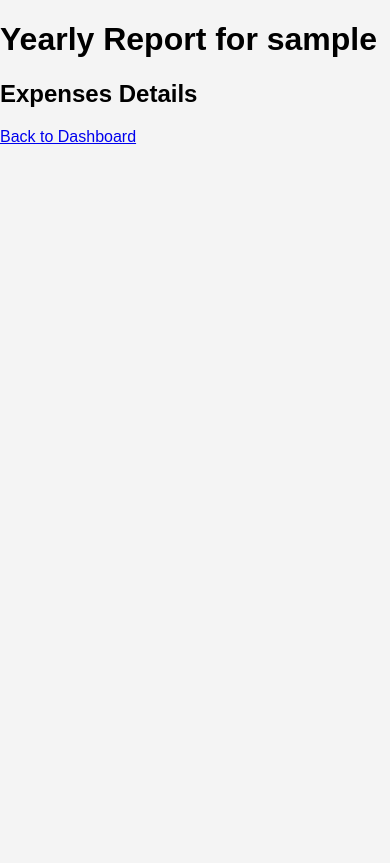
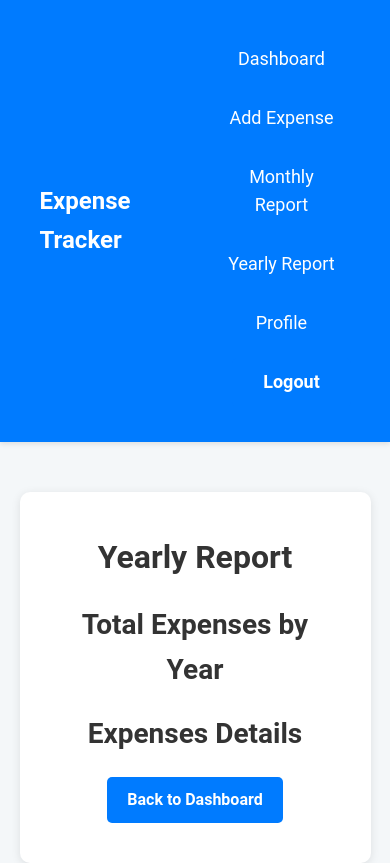
Before and after one commit to Enriquealf99/Expenses-Tracker, a Flask app: page /reports/yearly in a window 390 px wide. Before the commit the page ends 144 px from the top, so only its background shows below. Run offline with Flask 3, Linux system fonts and the light colour scheme; the visitor is signed in with stand-in values (Sample User, id 1); data that the repository does not hold is empty.

Commit message:
updated_ui

```diff
--- a/app/routes.py
+++ b/app/routes.py
@@ -7,7 +7,8 @@ from app.forms import EditExpenseForm, RegistrationForm, LoginForm, ExpenseForm
 from flask_login import login_user, current_user, logout_user, login_required
 from app.forms import MonthYearForm
 from app.forms import UpdateProfileForm
-from app.models import User, Expense
+from werkzeug.security import check_password_hash
+from werkzeug.security import generate_password_hash
 
 bp = Blueprint('main', __name__)
 
@@ -22,7 +23,8 @@ def register():
         return redirect(url_for('main.index'))
     form = RegistrationForm()
     if form.validate_on_submit():
-        user = User(username=form.username.data, email=form.email.data, password=form.password.data)
+        hashed_password = generate_password_hash(form.password.data)  # Hash the password
+        user = User(username=form.username.data, email=form.email.data, password=hashed_password)
         db.session.add(user)
         db.session.commit()
         flash('Your account has been created!', 'success')
@@ -36,12 +38,13 @@ def login():
     form = LoginForm()
     if form.validate_on_submit():
         user = User.query.filter_by(email=form.email.data).first()
-        if user and user.password == form.password.data:
+        if user and check_password_hash(user.password, form.password.data):  # Secure password check
             login_user(user, remember=True)
             return redirect(url_for('main.dashboard'))
         else:
             flash('Login Unsuccessful. Please check email and password', 'danger')
     return render_template('login.html', form=form)
+
 
 @bp.route('/logout')
 def logout():
@@ -62,10 +65,11 @@ def dashboard():
 @login_required
 def add_expense():
     form = ExpenseForm()
+
     if form.validate_on_submit():
         expense = Expense(
             amount=form.amount.data,
-            category_id=form.category.data,
+            category_id=form.category.data,  # Store the selected category ID
             date=form.date.data,
             description=form.description.data,
             user_id=current_user.id
@@ -74,7 +78,9 @@ def add_expense():
         db.session.commit()
         flash('Expense added successfully!', 'success')
         return redirect(url_for('main.dashboard'))
+
     return render_template('add_expense.html', form=form)
+
 
 @bp.route('/list_categories')
 @login_required
@@ -132,12 +138,13 @@ def monthly_report():
 @bp.route('/reports/yearly')
 @login_required
 def yearly_report():
-    expenses = Expense.query.filter_by(user_id=current_user.id).order_by(Expense.date).all()
     yearly_expenses = db.session.query(
         extract('year', Expense.date).label('year'),
         func.sum(Expense.amount).label('total')
-    ).filter_by(user_id=current_user.id).group_by('year').all()
-    return render_template('yearly_report.html', expenses=expenses, yearly_expenses=yearly_expenses)
+    ).filter(Expense.user_id == current_user.id).group_by(extract('year', Expense.date)).all()
+
+    return render_template('yearly_report.html', yearly_expenses=yearly_expenses)
+
 
 
 @bp.route('/profile', methods=['GET', 'POST'])
@@ -149,7 +156,7 @@ def profile():
         current_user.set_password(form.password.data)
         db.session.commit()
         flash('Profile updated successfully', 'success')
-        return redirect(url_for('main.profile'))
+        return redirect(url_for('main.dashboard'))  # Redirect to dashboard after profile update
     elif request.method == 'GET':
         form.email.data = current_user.email
     return render_template('profile.html', form=form)
--- a/app/static/style.css
+++ b/app/static/style.css
@@ -1,45 +1,245 @@
-body {
-    font-family: Arial, sans-serif;
+/* General Reset */
+* {
     margin: 0;
     padding: 0;
-    background-color: #f4f4f4;
+    box-sizing: border-box;
+    font-family: 'Roboto', sans-serif;
 }
 
-nav {
-    background-color: #333;
+body {
+    background-color: #f4f7f9;
+    color: #333;
+    line-height: 1.6;
+}
+
+/* Container */
+.container {
+    width: 90%;
+    max-width: 1200px;
+    margin: 0 auto;
+    padding: 20px;
+}
+
+/* Navbar styling */
+.navbar {
+    background-color: #007bff;
+    padding: 15px 0;
+    box-shadow: 0 2px 5px rgba(0, 0, 0, 0.1);
+}
+
+.navbar .container {
+    display: flex;
+    justify-content: space-between;
+    align-items: center;
+}
+
+.navbar .logo {
     color: white;
-    padding: 1rem;
+    font-size: 24px;
+    font-weight: bold;
+    text-decoration: none;
+}
+
+.navbar .nav-links {
+    display: flex;
+    gap: 20px;
+}
+
+.navbar .nav-links a {
+    color: white;
+    text-decoration: none;
+    font-size: 18px;
+    padding: 10px 15px;
+    border-radius: 5px;
+    transition: background-color 0.3s ease;
+}
+
+.navbar .nav-links a:hover {
+    background-color: rgba(255, 255, 255, 0.2);
+}
+
+/* Aligning the logout link to the far right */
+.navbar .logout-link {
+    margin-left: auto;
+}
+
+/* Ensure proper spacing for logout */
+.navbar .nav-links a:last-child {
+    margin-left: 20px;
+}
+
+/* Responsive Navigation */
+@media (max-width: 768px) {
+    .navbar .nav-links {
+        flex-direction: column;
+        gap: 10px;
+    }
+
+    .navbar .nav-links a {
+        padding: 10px;
+        text-align: center;
+    }
+}
+
+/* Buttons */
+.btn {
+    padding: 10px 20px;
+    text-decoration: none;
+    border-radius: 5px;
+    font-weight: bold;
+    color: white;
+    display: inline-block;
+}
+
+.btn-primary {
+    background-color: #28a745;
+}
+
+.btn-secondary {
+    background-color: #ffc107;
+}
+
+.btn:hover {
+    opacity: 0.9;
+}
+
+/* Content Area */
+.content {
+    margin-top: 50px;
+    padding: 20px;
+    background-color: white;
+    border-radius: 10px;
+    box-shadow: 0 2px 10px rgba(0, 0, 0, 0.1);
     text-align: center;
 }
 
-nav a {
-    color: white;
-    margin: 0 1rem;
-    text-decoration: none;
-}
-
-.container {
-    padding: 2rem;
-}
-
+/* Flash Messages */
 .flash {
-    padding: 1rem;
-    margin: 1rem 0;
+    padding: 15px;
+    margin-bottom: 20px;
+    border-radius: 5px;
+    font-weight: bold;
+    text-align: center;
 }
 
 .flash.success {
-    background-color: #4CAF50;
-    color: white;
+    background-color: #d4edda;
+    color: #155724;
 }
 
-.flash.danger {
-    background-color: #f44336;
+.flash.error {
+    background-color: #f8d7da;
+    color: #721c24;
+}
+
+.flash.info {
+    background-color: #d1ecf1;
+    color: #0c5460;
+}
+
+/* Headings */
+h1, h2 {
+    color: #333;
+    margin-bottom: 20px;
+    text-align: center;
+}
+
+h1 {
+    font-size: 32px;
+}
+
+h2 {
+    font-size: 24px;
+}
+
+/* Yearly Totals */
+.yearly-totals {
+    list-style-type: none;
+    padding: 0;
+}
+
+.yearly-totals li {
+    background-color: #f4f6f9;
+    padding: 10px;
+    margin-bottom: 10px;
+    border-radius: 5px;
+    font-size: 18px;
+}
+
+/* Expense Details */
+.expenses-list {
+    list-style-type: none;
+    padding: 0;
+    margin-top: 20px;
+}
+
+.expenses-list li {
+    background-color: #f9f9f9;
+    padding: 15px;
+    margin-bottom: 10px;
+    border-left: 4px solid #007bff;
+    border-radius: 5px;
+}
+
+.expenses-list li .expense-date {
+    font-weight: bold;
+    color: #555;
+}
+
+.expenses-list li .expense-category {
+    font-weight: bold;
+    margin-top: 5px;
+    color: #333;
+}
+
+.expenses-list li .expense-amount {
+    font-weight: bold;
+    color: #28a745;
+}
+
+.expenses-list li .expense-description {
+    margin-top: 10px;
+    font-style: italic;
+    color: #666;
+}
+
+/* Specific Button Styling */
+.btn {
+    background-color: #007bff;
     color: white;
+    border-radius: 5px;
+    padding: 10px 20px;
+    font-weight: bold;
+    text-align: center;
+    transition: background-color 0.3s ease;
+}
+
+.btn:hover {
+    background-color: #0056b3;
+}
+
+/* Dashboard styling */
+.dashboard-container {
+    width: 90%;
+    max-width: 1000px;
+    margin: 20px auto;
+    padding: 20px;
+    background-color: #fff;
+    border-radius: 10px;
+    box-shadow: 0 2px 10px rgba(0, 0, 0, 0.1);
+    text-align: center;
 }
 
 .chart-container {
     position: relative;
-    height: 40vh;
-    width: 80vw;
-    margin: auto;
+    height: 60vh;
+    width: 100%;
+    margin: 0 auto;
 }
+
+h2 {
+    color: #333;
+    margin-bottom: 20px;
+    font-size: 28px;
+    text-align: center;
+}
--- a/app/templates/base.html
+++ b/app/templates/base.html
@@ -7,21 +7,26 @@
     <link rel="stylesheet" href="{{ url_for('static', filename='style.css') }}">
 </head>
 <body>
-    <nav>
-        <a href="{{ url_for('main.index') }}">Home</a>
+    <nav class="navbar">
+        <div class="container">
+            <a href="{{ url_for('main.index') }}" class="logo">Expense Tracker</a>
+            <div class="nav-links">
                 {% if current_user.is_authenticated %}
                     <a href="{{ url_for('main.dashboard') }}">Dashboard</a>
                     <a href="{{ url_for('main.add_expense') }}">Add Expense</a>
                     <a href="{{ url_for('main.monthly_report') }}">Monthly Report</a>
                     <a href="{{ url_for('main.yearly_report') }}">Yearly Report</a>
                     <a href="{{ url_for('main.profile') }}">Profile</a>
-            <a href="{{ url_for('main.logout') }}">Logout</a>
+                    <a href="{{ url_for('main.logout') }}" class="btn btn-secondary">Logout</a>
                 {% else %}
                     <a href="{{ url_for('main.login') }}">Login</a>
-            <a href="{{ url_for('main.register') }}">Register</a>
+                    <a href="{{ url_for('main.register') }}" class="btn btn-primary">Register</a>
                 {% endif %}
+            </div>
+        </div>
     </nav>
-    <div class="container">
+
+    <div class="container content">
         {% with messages = get_flashed_messages(with_categories=true) %}
             {% if messages %}
                 {% for category, message in messages %}
--- a/app/templates/yearly_report.html
+++ b/app/templates/yearly_report.html
@@ -1,23 +1,34 @@
-<!DOCTYPE html>
-<html lang="en">
-<head>
-    <meta charset="UTF-8">
-    <title>Yearly Report</title>
-    <link rel="stylesheet" href="{{ url_for('static', filename='style.css') }}">
-</head>
-<body>
-    <h1>Yearly Report for {{ current_user.username }}</h1>
-    <ul>
+{% extends 'base.html' %}
+
+{% block title %}Yearly Report{% endblock %}
+
+{% block content %}
+    <div class="container">
+        <h1>Yearly Report</h1>
+
+        <div class="yearly-report">
+            <h2>Total Expenses by Year</h2>
+            <ul class="yearly-totals">
                 {% for year, total in yearly_expenses %}
-            <li>Year: {{ year }} - Total: ${{ total }}</li>
+                    <li><strong>Year:</strong> {{ year }} - <strong>Total:</strong> ${{ total }}</li>
                 {% endfor %}
             </ul>
+        </div>
+
+        <div class="expense-details">
             <h2>Expenses Details</h2>
-    <ul>
+            <ul class="expenses-list">
                 {% for expense in expenses %}
-            <li>{{ expense.date }}: {{ expense.category.name }} - ${{ expense.amount }} <br> Description: {{ expense.description }}</li>
+                    <li>
+                        <div class="expense-date">{{ expense.date }}</div>
+                        <div class="expense-category">{{ expense.category.name }}</div>
+                        <div class="expense-amount">$ {{ expense.amount }}</div>
+                        <div class="expense-description">{{ expense.description }}</div>
+                    </li>
                 {% endfor %}
             </ul>
-    <a href="{{ url_for('main.dashboard') }}">Back to Dashboard</a>
-</body>
-</html>
+        </div>
+
+        <a class="btn btn-primary" href="{{ url_for('main.dashboard') }}">Back to Dashboard</a>
+    </div>
+{% endblock %}
--- a/config.py
+++ b/config.py
@@ -1,6 +1,5 @@
-import os
 
 class Config:
-    SECRET_KEY = os.environ.get('SECRET_KEY') or 'you-will-never-guess'
-    SQLALCHEMY_DATABASE_URI = os.environ.get('DATABASE_URL') or 'sqlite:///site.db'
+    SECRET_KEY = 'aD8K#3f!9S*5xYp1@6gL2w$hXnV4zQmP'
+    SQLALCHEMY_DATABASE_URI = 'postgresql://postgres:1017@localhost:5433/expenses_tracker'
     SQLALCHEMY_TRACK_MODIFICATIONS = False
```
Also changed, not shown: app/__init__.py (+6 -10 lines), app/forms.py (+15 -4 lines), app/models.py (+20 -12 lines), app/templates/dashboard.html (+17 -5 lines), migrations/versions/3520afabd4b0_.py (added, +34 -0 lines), migrations/versions/3fac08daf45a_initial_migration_for_postgresql.py (renamed from migrations/versions/e7fe05d81bfb_initial_migration.py, +13 -13 lines), migrations/versions/7f547c1d6a7b_add_user_id_to_expense.py (added, +34 -0 lines), migrations/versions/d420291f633e_increase_password_hash_column_size.py (added, +40 -0 lines), instance/site.db. Lines whose indentation alone changed are shown as unchanged.
